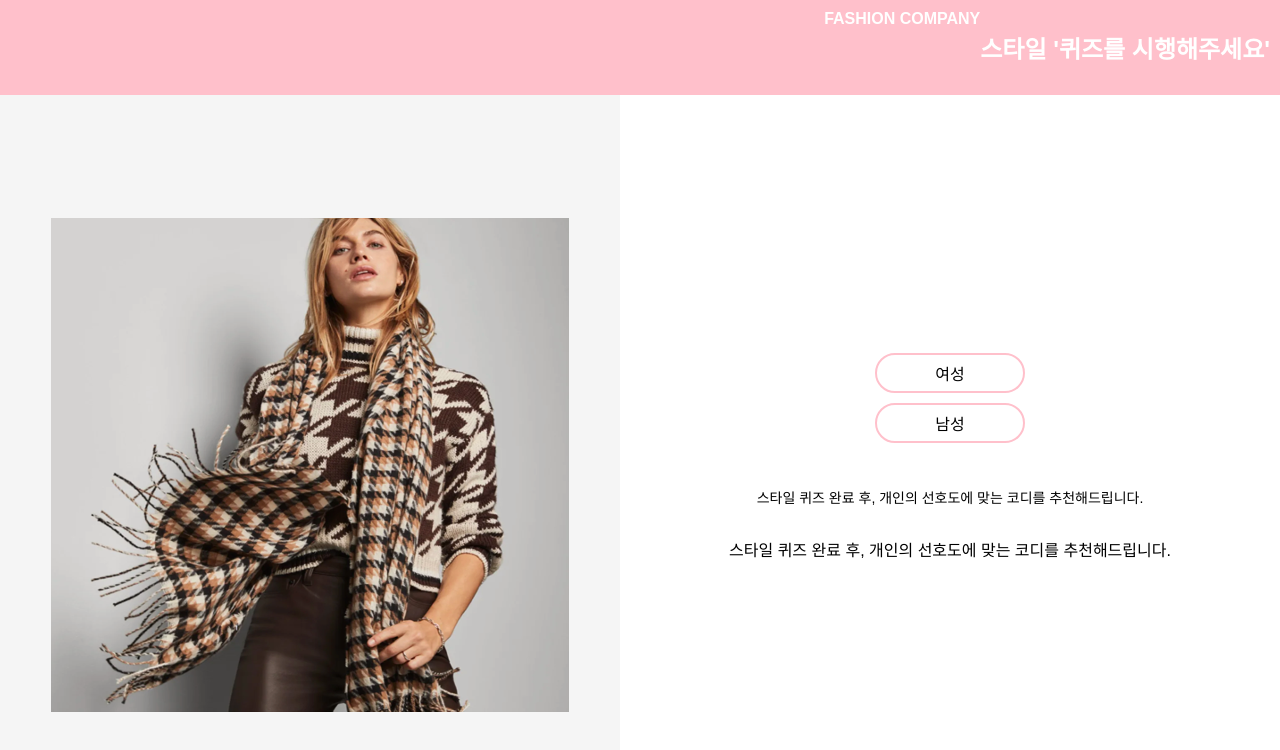
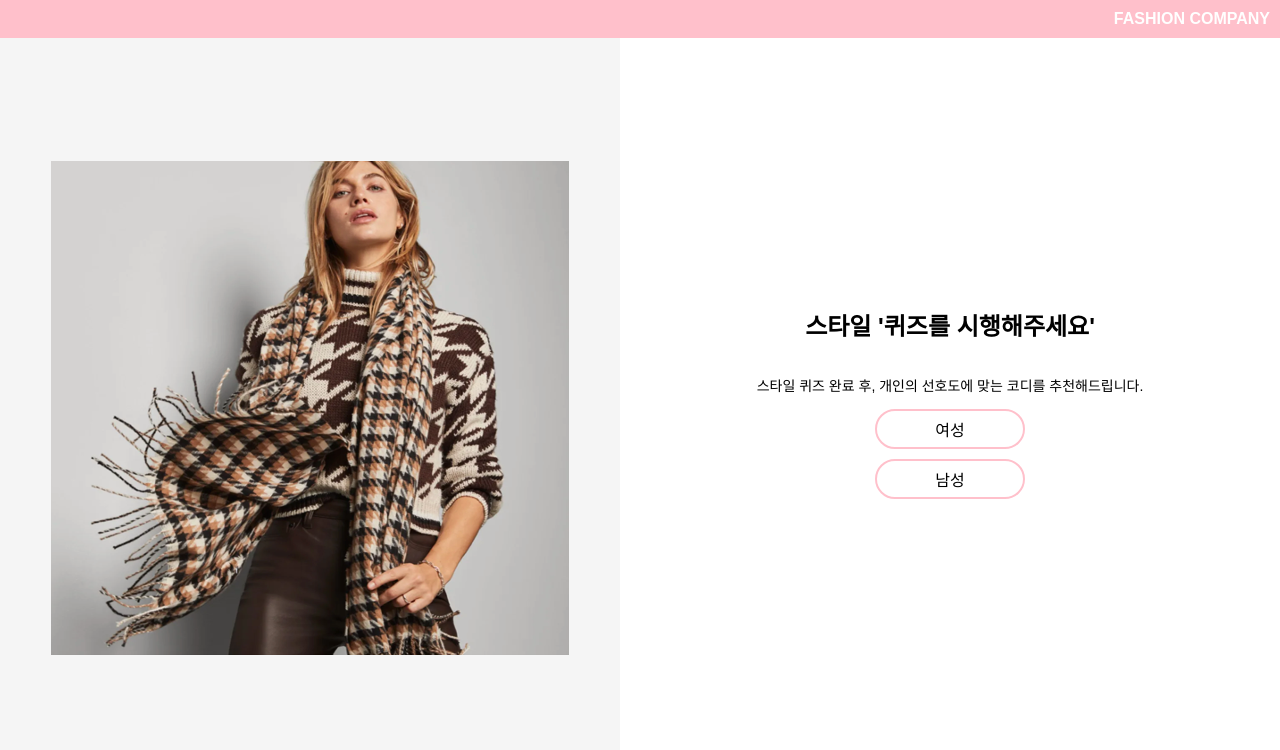
Before and after one commit to hyojaedoh/style-quiz, a plain HTML site: page index.html in a window 1280 px wide. Drawn offline with Linux system fonts and the light colour scheme.

Commit message:
Update index.html

```diff
--- a/index.html
+++ b/index.html
@@ -7,19 +7,18 @@
 <body>
     <header>
         <div class="logo">FASHION COMPANY</div>
-        <h2 class="quiz-title">스타일 '퀴즈를 시행해주세요'</h2>
     </header>
     <div class="content">
         <div class="left-section">
             <img src="your_image.jpg" alt="Fashion Image">
         </div>
         <div class="right-section">
+            <h2 class="quiz-title">스타일 '퀴즈를 시행해주세요'</h2>
             <div class="button-wrapper">
+                <p class="quiz-description">스타일 퀴즈 완료 후, 개인의 선호도에 맞는 코디를 추천해드립니다.</p>
                 <button class="quiz-button" onclick="handleQuiz('female')">여성</button>
                 <button class="quiz-button" onclick="handleQuiz('male')">남성</button>
             </div>
-            <p class="quiz-description">스타일 퀴즈 완료 후, 개인의 선호도에 맞는 코디를 추천해드립니다.</p>
-            <p class="recommendation">스타일 퀴즈 완료 후, 개인의 선호도에 맞는 코디를 추천해드립니다.</p>
         </div>
     </div>
 
```
